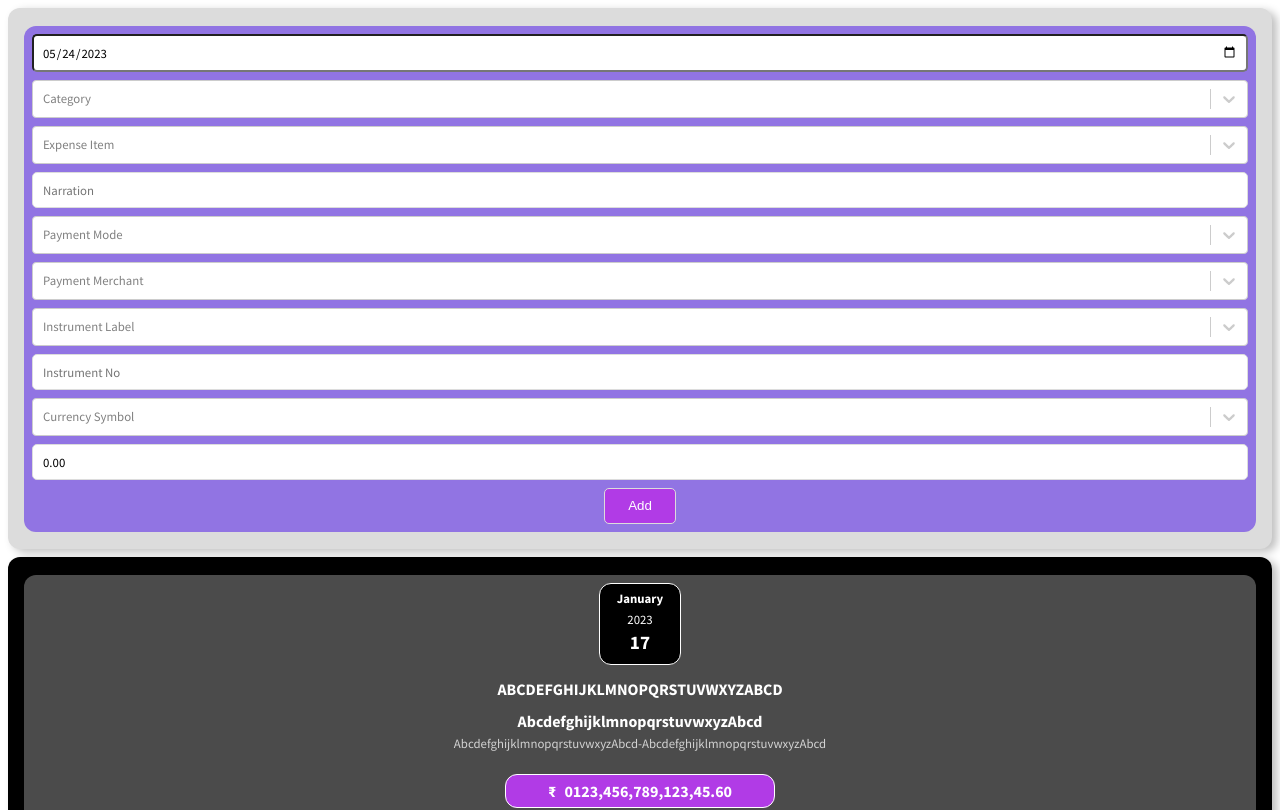
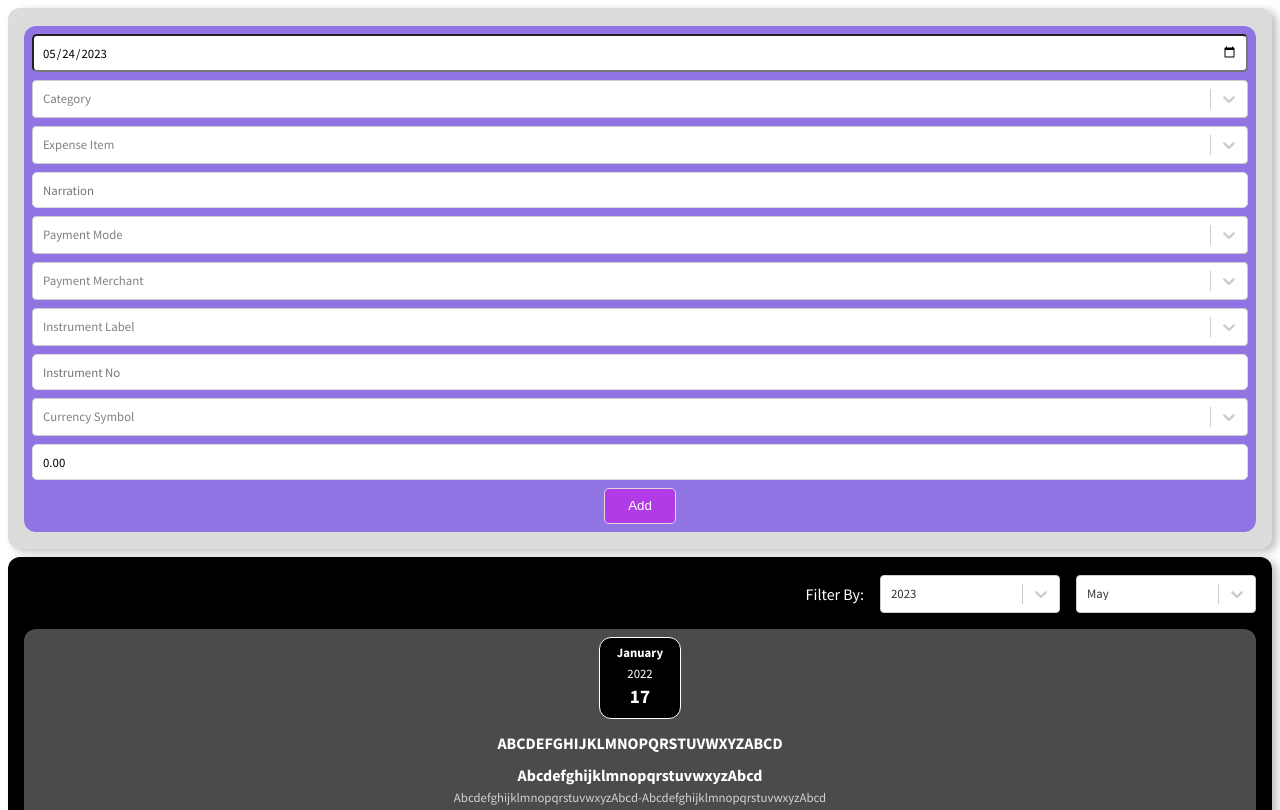
Before and after one commit to sanket-rajgarhia/fisc, a React (Create React App) app: page / in a window 1280 px wide. Shown: the top 810 px of the page. Built offline with nearby package versions, Linux system fonts and the light colour scheme.

Commit message:
Refactoring of utils and styles and basic implementation of filter component.

```diff
--- a/src/App.js
+++ b/src/App.js
@@ -11,7 +11,7 @@ function App() {
 
     const codePrefixDataModel = new CodePrefixForDataModel();
     const [expenseData, setExpenseData] = useState([
-        new ExpenseItemModel(codePrefixDataModel.getTransactionCode(), new Date(2023,0,17),
+        new ExpenseItemModel(codePrefixDataModel.getTransactionCode(), new Date(2022,0,17),
             "C1", "ABCDEFGHIJKLMNOPQRSTUVWXYZABCD",
             "ITM1","AbcdefghijklmnopqrstuvwxyzAbcd", "AbcdefghijklmnopqrstuvwxyzAbcd-AbcdefghijklmnopqrstuvwxyzAbcd",
             "PM1","ABCDEFGHIJKLMNOPQRSTUVWXYZABCD",
--- /dev/null
+++ b/src/common/ReactSelectAndCreatableStyles.js
@@ -0,0 +1,16 @@
+export const customStylesForSelectAndCreatable = {
+    option: (defaultStyles, state) => ({
+        ...defaultStyles,
+        fontFamily: 'Source Sans Pro',
+        fontSize: "0.8rem",
+    }),
+
+    control: (defaultStyles) => ({
+        ...defaultStyles,
+        boxShadow: "none",
+        fontFamily: 'Source Sans Pro',
+        fontSize: "0.8rem",
+        minWidth: "180px",
+    }),
+    singleValue: (defaultStyles) => ({...defaultStyles}),
+};
--- a/src/components/DataInputForm/DataInputForm.js
+++ b/src/components/DataInputForm/DataInputForm.js
@@ -6,21 +6,12 @@ import {useState} from "react";
 import Card from "../Card/Card";
 import DataModelPopulation from "../../AppDataModels/DataModelPopulation";
 
+import {getCurrentDate} from "../../utils/Utils";
+import {customStylesForSelectAndCreatable} from "../../common/ReactSelectAndCreatableStyles";
+
 const DataInputForm = (props) => {
 
     const formData = new DataModelPopulation();
-
-    const getCurrentDate = () => {
-        const today = new Date(Date.now());
-        let year = today.getFullYear();
-        let month = today.getMonth() + 1;
-        let date = today.getDate();
-
-        month = month.toString().length === 1 ? "0" + month : month;
-        date = date.toString().length === 1 ? "0" + date : date;
-
-        return year + "-" + month + "-" + date;
-    };
 
     const [selectedTransactionDate, setTransactionDate] = useState(getCurrentDate());
     const [selectedTransactionCategory, setTransactionCategory] = useState('');
@@ -33,22 +24,7 @@ const DataInputForm = (props) => {
     const [selectedCurrencySymbol, setCurrencySymbol] = useState('');
     const [typedAmount, setAmount] = useState('0.00');
 
-    const customStyles = {
-        option: (defaultStyles, state) => ({
-            ...defaultStyles,
-            fontFamily: 'Source Sans Pro',
-            fontSize: "0.8rem",
-        }),
 
-        control: (defaultStyles) => ({
-            ...defaultStyles,
-            boxShadow: "none",
-            fontFamily: 'Source Sans Pro',
-            fontSize: "0.8rem",
-            minWidth: "180px",
-        }),
-        singleValue: (defaultStyles) => ({...defaultStyles}),
-    };
 
     const resetForm = () => {
         setTransactionDate(getCurrentDate());
@@ -147,7 +123,7 @@ const DataInputForm = (props) => {
                                                  };
                                              })
                                          }
-                                         styles={customStyles}
+                                         styles={customStylesForSelectAndCreatable}
                                          onChange={transactionCategoryChangeHandler}/>
                         <CreatableSelect name="transaction-item" id="transaction-item"
                                          className="select-input-field"
@@ -158,7 +134,7 @@ const DataInputForm = (props) => {
                                                  return {label: item.itemName, value: item.itemId};
                                              })
                                          }
-                                         styles={customStyles}
+                                         styles={customStylesForSelectAndCreatable}
                                          onChange={transactionItemChangeHandler}/>
                     </div>
                     <div className="col-2">
@@ -184,7 +160,7 @@ const DataInputForm = (props) => {
                                                  };
                                              })
                                          }
-                                         styles={customStyles}
+                                         styles={customStylesForSelectAndCreatable}
                                          onChange={paymentModeNameChangeHandler}/>
 
                         <CreatableSelect name="transaction-payemnt-mode__merchant"
@@ -200,7 +176,7 @@ const DataInputForm = (props) => {
                                                  };
                                              })
                                          }
-                                         styles={customStyles}
+                                         styles={customStylesForSelectAndCreatable}
                                          onChange={paymentMerchantChangeHandler}/>
 
                         <CreatableSelect name="transaction-payemnt-mode__instrument-label"
@@ -216,7 +192,7 @@ const DataInputForm = (props) => {
                                                  };
                                              })
                                          }
-                                         styles={customStyles}
+                                         styles={customStylesForSelectAndCreatable}
                                          onChange={istrumentLabelChangeHandler}/>
                     </div>
                     <div className="col-2">
@@ -238,7 +214,7 @@ const DataInputForm = (props) => {
                                                  value: currency.currencySymbolId
                                              };
                                          })}
-                                         styles={customStyles}
+                                         styles={customStylesForSelectAndCreatable}
                                          onChange={currencySymbolChangeHandler}/>
 
                         <input type="number" min="0.00" step="0.01" name="transaction-payemnt-mode__amount"
--- a/src/components/Expense/Expense.js
+++ b/src/components/Expense/Expense.js
@@ -2,12 +2,26 @@ import "./Expense.css";
 
 import Card from "../Card/Card";
 import ExpenseItem from "./ExpenseItem/ExpenseItem";
+import ExpenseFilter from "./ExpenseFilter/ExpenseFilter";
 
 const Expense = (props) => {
 
-    return(
+    const filterSelectionHandler = (year, month) => {
+        console.log(year);
+        console.log(month);
+    }
+
+    return (
         <Card className="expenses">
-            {props.expensesData.map(expenseItem => <ExpenseItem key={expenseItem.expenseItemId} expenseData={expenseItem}/>)}
+            <ExpenseFilter years={
+                props.expensesData
+                    .map(expenseItem => expenseItem.itemDate.year)
+                    .filter((value, index, array) => array.indexOf(value) === index)}
+                           onFilterSelection={filterSelectionHandler}
+            />
+
+            {props.expensesData.map(expenseItem => <ExpenseItem key={expenseItem.expenseItemId}
+                                                                expenseData={expenseItem}/>)}
         </Card>
     );
 
--- /dev/null
+++ b/src/components/Expense/ExpenseFilter/ExpenseFilter.css
@@ -0,0 +1,19 @@
+.expense-filter{
+    display: flex;
+    flex-direction: row;
+    justify-content: flex-end;
+    align-items: center;
+    position: relative;
+    gap: 1rem;
+    margin: 1rem;
+}
+
+label{
+    color: white;
+}
+
+.date-filter{
+    display: flex;
+    flex-direction: row;
+    gap: 1rem;
+}
--- /dev/null
+++ b/src/components/Expense/ExpenseFilter/ExpenseFilter.js
@@ -0,0 +1,63 @@
+import "./ExpenseFilter.css";
+
+import {useState} from "react";
+import Select from "react-select";
+
+import {getCurrentYear, getCurrentMonthName, getCurrentMonthNo} from "../../../utils/Utils";
+import {customStylesForSelectAndCreatable} from "../../../common/ReactSelectAndCreatableStyles";
+
+const ExpenseFilter = (props) => {
+
+    const yearOptions = props.years.map((year, index) => {
+        return {label: year, value: index}
+    });
+    const monthOptions = [
+        {label: "None", value: "0"},
+        {label: "January", value: "1"},
+        {label: "February", value: "2"},
+        {label: "March", value: "3"},
+        {label: "April", value: "4"},
+        {label: "May", value: "5"},
+        {label: "June", value: "6"},
+        {label: "July", value: "7"},
+        {label: "August", value: "8"},
+        {label: "September", value: "9"},
+        {label: "October", value: "10"},
+        {label: "November", value: "11"},
+        {label: "December", value: "12"}
+    ];
+
+    const indexValueOfCurrentYear = yearOptions.filter(year => year.label == getCurrentYear())[0].value;
+    const [selectedYear, setSelectedYear] = useState({label: getCurrentYear(), value: indexValueOfCurrentYear});
+    const [selectedMonth, setselectedMonth] = useState({label: getCurrentMonthName(), value: getCurrentMonthNo()});
+
+    const yearChangeHandler = (year) => {
+        props.onFilterSelection(year, selectedMonth);
+        setSelectedYear(year);
+    }
+
+    const monthChangeHandler = (month) => {
+        props.onFilterSelection(selectedYear, month);
+        setselectedMonth(month);
+    }
+    return (
+        <div className="expense-filter">
+            <div className="item">
+                <label>Filter By: </label>
+            </div>
+            <div className="item date-filter">
+                <Select options={yearOptions}
+                        defaultValue={yearOptions.filter(year => year.value === selectedYear.value)}
+                        styles={customStylesForSelectAndCreatable}
+                        onChange={yearChangeHandler}/>
+                <Select options={monthOptions}
+                        defaultValue={monthOptions.filter(month => month.label === selectedMonth.label)}
+                        styles={customStylesForSelectAndCreatable}
+                        onChange={monthChangeHandler}/>
+            </div>
+        </div>
+    );
+
+};
+
+export default ExpenseFilter;
--- /dev/null
+++ b/src/utils/Utils.js
@@ -0,0 +1,28 @@
+
+export const getToday = () =>{
+    return new Date(Date.now());
+}
+
+export const getCurrentDate = () => {
+
+    let year = getCurrentYear()
+    let month = getCurrentMonthNo();
+    let date = getToday().getDate();
+
+    month = month.toString().length === 1 ? "0" + month : month;
+    date = date.toString().length === 1 ? "0" + date : date;
+
+    return year + "-" + month + "-" + date;
+};
+
+export const getCurrentYear = () => {
+    return getToday().getFullYear();
+}
+
+export const getCurrentMonthNo = () => {
+    return getToday().getMonth() + 1;
+}
+
+export const getCurrentMonthName = () => {
+    return getToday().toLocaleString('default', { month: 'long' });
+}
```
